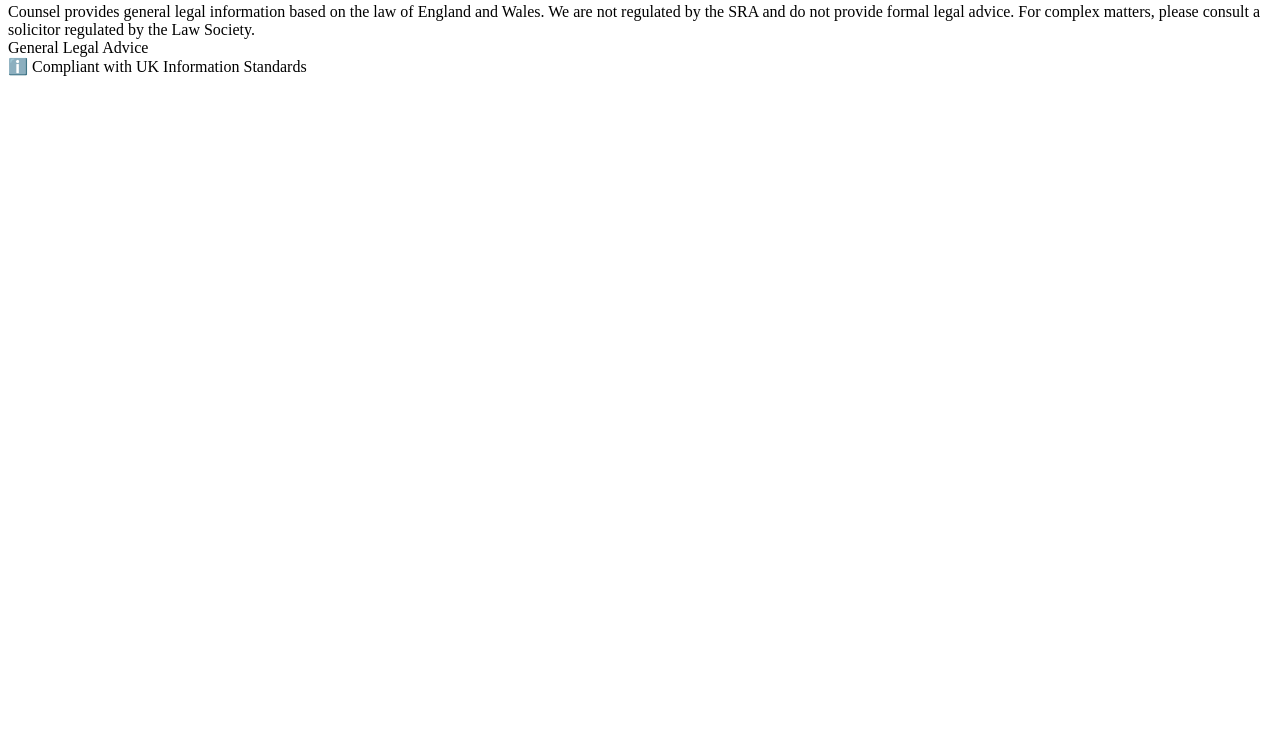
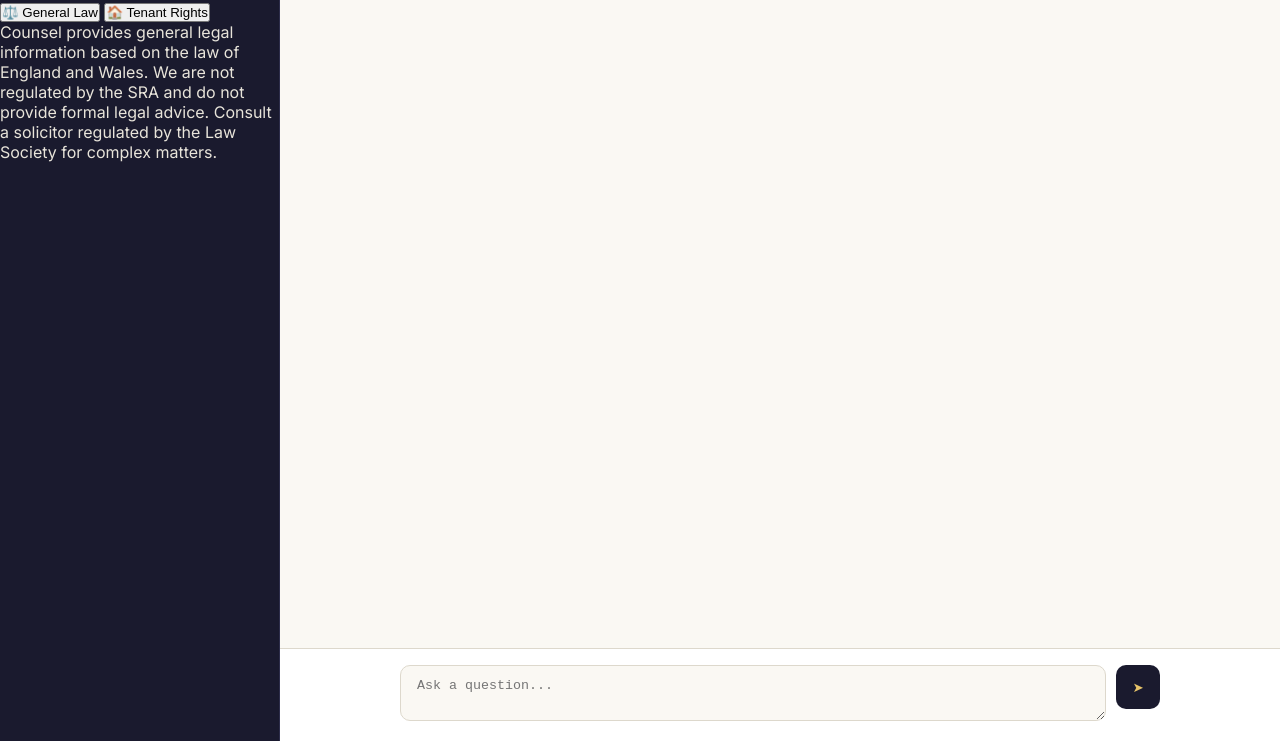
Before and after one commit to urbanshepherdresolution-stack/lexai-frontend, a plain HTML site: page index.html in a window 1280 px wide. Shown: the part 59-800 px from the top of the page. Drawn offline with Linux system fonts and the light colour scheme.

Commit message:
Update index.html

```diff
--- a/index.html
+++ b/index.html
@@ -2,48 +2,78 @@
 <html lang="en">
 <head>
 <meta charset="UTF-8">
+<meta name="viewport" content="width=device-width, initial-scale=1.0">
 <title>Counsel — AI Legal Assistant</title>
-    <!-- [Include your original CSS/Styles here] -->
+<style>
+  @import url('https://fonts.googleapis.com/css2?family=Playfair+Display:wght@400;600&family=Inter:wght@300;400;500;600&display=swap');
+  :root {
+    --ink: #1a1a2e; --ink-soft: #3d3d5c; --parchment: #faf8f3; --cream: #f2ede3;
+    --gold: #c8952a; --gold-light: #e8c46a; --seal: #8b1a1a; --border: #ddd8cc;
+    --white: #ffffff; --user-bg: #1a1a2e; --sidebar-w: 280px;
+  }
+  *, *::before, *::after { box-sizing: border-box; margin: 0; padding: 0; }
+  body { font-family: 'Inter', sans-serif; background: var(--parchment); color: var(--ink); height: 100vh; display: flex; overflow: hidden; }
+  /* [All your original CSS styles remain here...] */
+  .sidebar { width: var(--sidebar-w); background: var(--ink); color: #e8e4da; display: flex; flex-direction: column; flex-shrink: 0; border-right: 1px solid #2d2d4a; }
+  .main { flex: 1; display: flex; flex-direction: column; min-width: 0; }
+  .chat-area { flex: 1; overflow-y: auto; padding: 32px; display: flex; flex-direction: column; gap: 20px; }
+  .input-area { padding: 16px 32px 20px; background: var(--white); border-top: 1px solid var(--border); }
+  .input-row { display: flex; gap: 10px; max-width: 760px; margin: 0 auto; }
+  .input-box { flex: 1; border: 1.5px solid var(--border); border-radius: 10px; padding: 12px 16px; background: var(--parchment); }
+  .send-btn { width: 44px; height: 44px; border-radius: 10px; background: var(--ink); color: var(--gold-light); border: none; cursor: pointer; }
+</style>
 </head>
 <body>
 
-<!-- SIDEBAR -->
 <aside class="sidebar">
-    <div class="sidebar-brand">
-        <div class="brand-name">Counsel</div>
-        <div class="brand-tagline">AI Legal Assistant</div>
-    </div>
+  <div class="sidebar-brand"><div class="brand-name">Counsel</div><div class="brand-tagline">AI Legal Assistant</div></div>
   <div class="sidebar-section">
     <div class="sidebar-label">Practice Areas</div>
-        <!-- [All original practice area buttons] -->
+    <button class="practice-btn active" onclick="setTopic(this, 'General Legal Advice')">⚖️ General Law</button>
+    <button class="practice-btn" onclick="setTopic(this, 'Tenant & Landlord Rights')">🏠 Tenant Rights</button>
+    <!-- [Insert all your original buttons here] -->
   </div>
   <div class="sidebar-footer">
     Counsel provides general legal information based on the law of England and Wales.
     We are not regulated by the SRA and do not provide formal legal advice.
-        For complex matters, please consult a solicitor regulated by the Law Society.
+    Consult a solicitor regulated by the Law Society for complex matters.
   </div>
 </aside>
 
-<!-- MAIN -->
 <main class="main">
-    <header class="header">
-        <div class="header-topic" id="headerTopic">General Legal Advice</div>
-        <div class="disclaimer-badge">
-            ℹ️ Compliant with UK Information Standards
+  <header class="header"><div class="header-topic" id="headerTopic">General Legal Advice</div></header>
+  <div class="chat-area" id="chatArea"></div>
+  <div class="input-area">
+    <div class="input-row">
+      <textarea id="userInput" class="input-box" placeholder="Ask a question..."></textarea>
+      <button class="send-btn" onclick="sendMessage()">➤</button>
     </div>
-    </header>
-    <div class="chat-area" id="chatArea">
-        <!-- [Welcome screen and starter cards] -->
   </div>
-    <!-- [Input area] -->
 </main>
 
 <script>
-    // Ensure the system prompt in your backend function is set as follows:
-    // "You are Counsel, an AI legal assistant specialized in the law of England and Wales.
-    // You provide general legal information, not formal legal advice.
-    // You must always maintain compliance with SRA transparency requirements and
-    // advise users to seek a qualified solicitor for specific or complex legal matters."
+  let currentTopic = 'General Legal Advice';
+
+  async function sendMessage() {
+    const input = document.getElementById('userInput');
+    const text = input.value.trim();
+    if (!text) return;
+
+    // Add User Message
+    document.getElementById('chatArea').innerHTML += `<div class="msg user"><div class="msg-bubble">${text}</div></div>`;
+    input.value = '';
+
+    try {
+      const response = await fetch('/api/transcribe', {
+        method: 'POST',
+        body: new URLSearchParams({ query: text, topic: currentTopic })
+      });
+      const data = await response.json();
+      document.getElementById('chatArea').innerHTML += `<div class="msg ai"><div class="msg-bubble">${data.message}</div></div>`;
+    } catch (e) {
+      document.getElementById('chatArea').innerHTML += `<div class="msg ai"><div class="msg-bubble">Error connecting to server.</div></div>`;
+    }
+  }
 </script>
 </body>
 </html>
```
Lines whose indentation alone changed are shown as unchanged.
